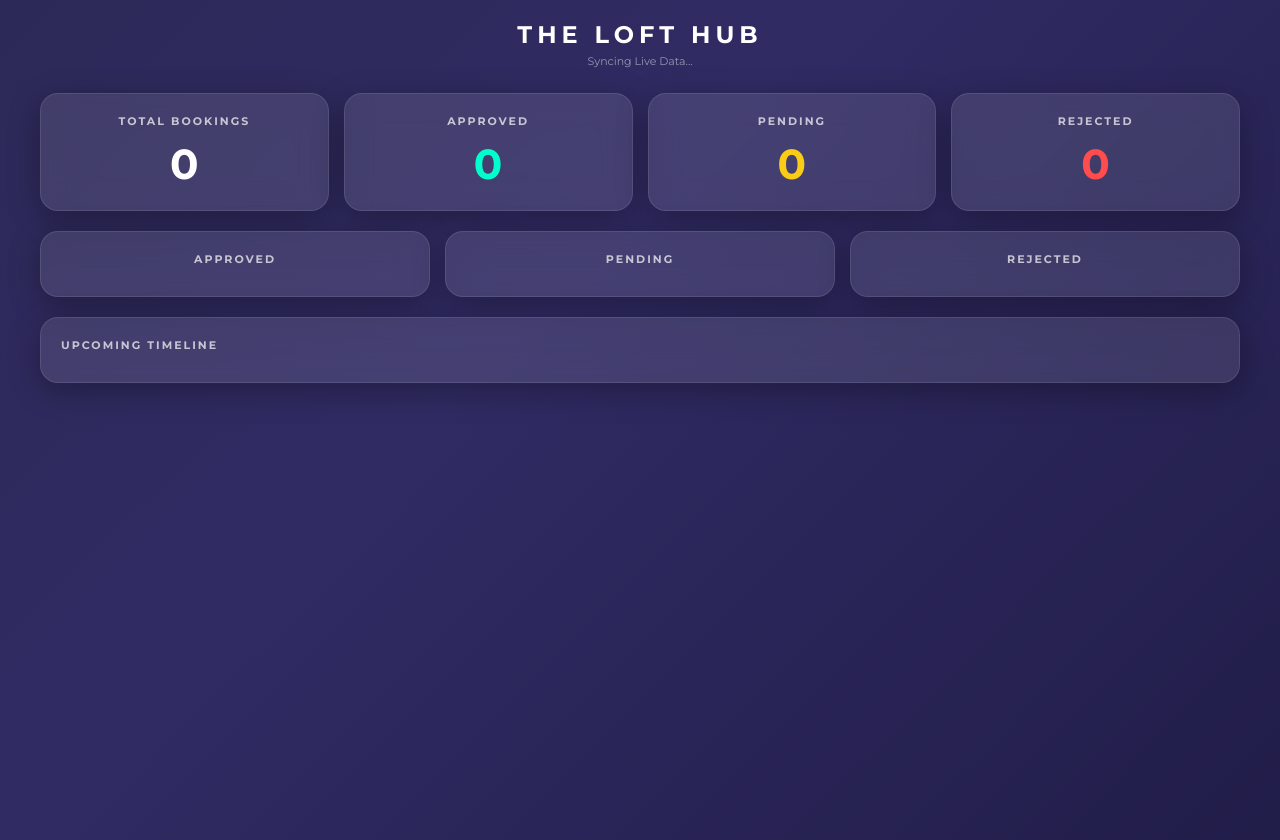
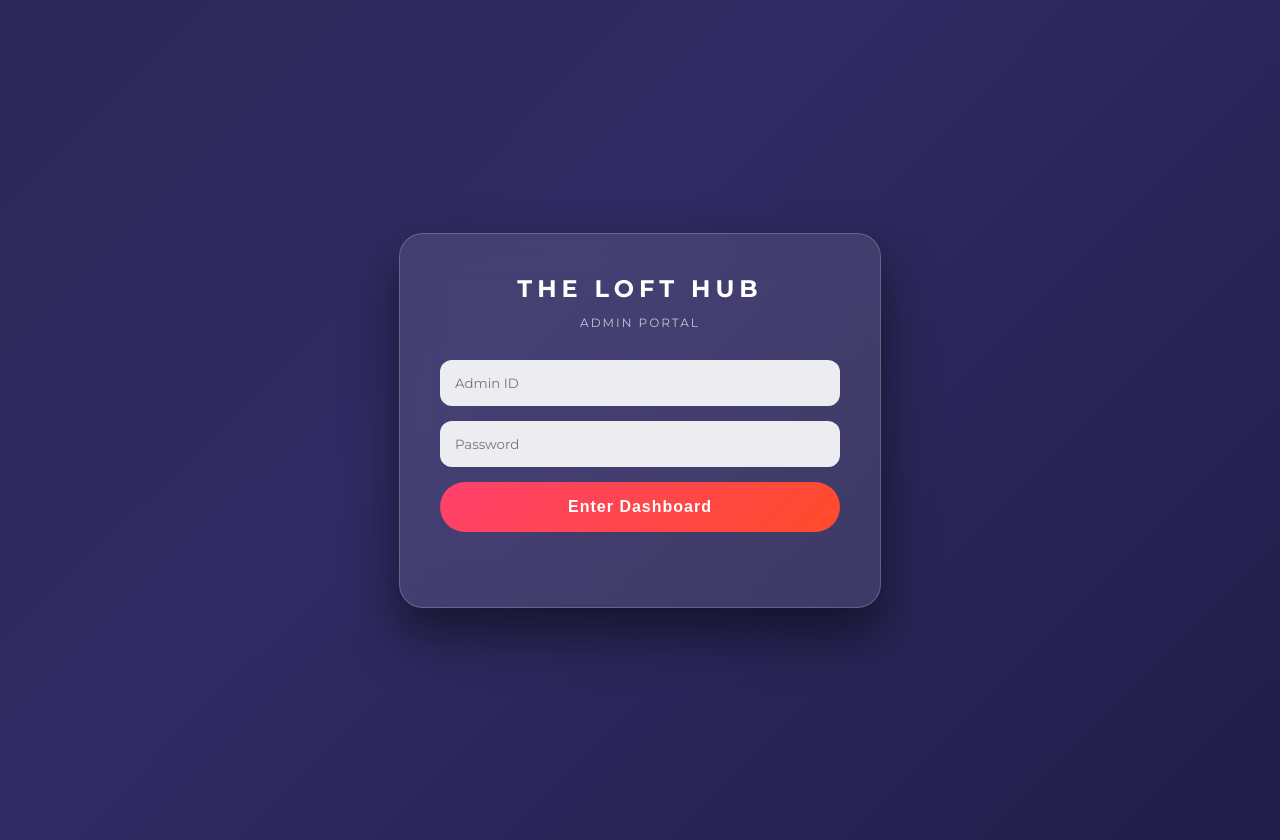
Before and after one commit to Harikrishnan-06/loft-insight, a plain HTML site: page index.html in a window 1280 px wide. Drawn offline with Linux system fonts and the light colour scheme; no server answers.

Commit message:
Update index.html

```diff
--- a/index.html
+++ b/index.html
@@ -3,18 +3,21 @@
 <head>
 <meta charset="UTF-8">
 <meta name="viewport" content="width=device-width, initial-scale=1.0">
-<title>THE LOFT HUB | Insights Dashboard</title>
+<title>THE LOFT HUB | Admin Login</title>
 
 <style>
 @import url('https://fonts.googleapis.com/css2?family=Montserrat:wght@300;400;600;700&display=swap');
 
 body {
   font-family: 'Montserrat', sans-serif;
+  /* Matching the fancy animated background */
   background: linear-gradient(-45deg, #0f0c29, #302b63, #24243e, #4a1942);
   background-size: 400% 400%;
   animation: gradientBG 15s ease infinite;
   min-height: 100vh;
-  color: white;
+  display: flex;
+  align-items: center;
+  justify-content: center;
   margin: 0;
   padding: 20px;
 }
@@ -25,183 +28,151 @@ body {
   100% { background-position: 0% 50%; }
 }
 
-header { text-align: center; margin-bottom: 25px; }
-header h2 { letter-spacing: 5px; font-weight: 700; text-transform: uppercase; margin: 0; }
-#lastUpdate { font-size: 11px; opacity: 0.5; margin-top: 5px; }
-
-.dashboard { max-width: 1200px; margin: 0 auto; }
-
-/* Grid for 4 clean stat cards */
-.stats-grid {
-  display: grid;
-  grid-template-columns: repeat(4, 1fr);
-  gap: 15px;
-  margin-bottom: 20px;
+.login-card {
+  background: rgba(255, 255, 255, 0.1);
+  backdrop-filter: blur(20px);
+  -webkit-backdrop-filter: blur(20px);
+  border: 1px solid rgba(255, 255, 255, 0.2);
+  padding: 40px;
+  width: 100%;
+  max-width: 400px;
+  border-radius: 24px;
+  color: #fff;
+  text-align: center;
+  box-shadow: 0 25px 50px rgba(0,0,0,0.5);
 }
 
-@media (max-width: 768px) {
-  .stats-grid { grid-template-columns: repeat(2, 1fr); }
+.brand h1 {
+  margin: 0 0 10px 0;
+  letter-spacing: 5px;
+  font-weight: 700;
+  font-size: 24px;
 }
 
-.card {
-  background: rgba(255, 255, 255, 0.1);
-  backdrop-filter: blur(15px);
-  -webkit-backdrop-filter: blur(15px);
-  border: 1px solid rgba(255, 255, 255, 0.1);
-  padding: 20px;
-  border-radius: 18px;
-  box-shadow: 0 8px 32px rgba(0, 0, 0, 0.3);
-  text-align: center;
+.brand p {
+  font-size: 12px;
+  opacity: 0.7;
+  letter-spacing: 2px;
+  text-transform: uppercase;
+  margin-bottom: 30px;
 }
 
-.card h3 {
-  margin: 0 0 10px 0;
-  font-size: 11px;
-  text-transform: uppercase;
-  letter-spacing: 2px;
-  opacity: 0.7;
+input {
+  width: 100%;
+  padding: 15px;
+  margin-bottom: 15px;
+  border-radius: 12px;
+  border: none;
+  outline: none;
+  background: rgba(255, 255, 255, 0.9);
+  color: #333;
+  font-family: inherit;
+  box-sizing: border-box;
 }
 
-.count { font-size: 42px; font-weight: 700; }
-#total { color: #fff; }
-#approved { color: #00ffcc; }
-#pending { color: #facc15; }
-#rejected { color: #ff4d4d; }
-
-/* List Sections */
-.list-grid {
-  display: grid;
-  grid-template-columns: repeat(3, 1fr);
-  gap: 15px;
-  margin-bottom: 20px;
+button {
+  width: 100%;
+  padding: 16px;
+  border: none;
+  border-radius: 35px;
+  font-size: 16px;
+  font-weight: 700;
+  background: linear-gradient(135deg, #ff416c, #ff4b2b);
+  color: white;
+  cursor: pointer;
+  transition: all 0.3s ease;
+  letter-spacing: 1px;
 }
 
-@media (max-width: 768px) { .list-grid { grid-template-columns: 1fr; } }
-
-.entry {
-  background: rgba(0, 0, 0, 0.2);
-  padding: 12px;
-  border-radius: 12px;
-  margin-top: 10px;
-  font-size: 13px;
-  text-align: left;
+button:hover {
+  transform: translateY(-3px);
+  box-shadow: 0 10px 20px rgba(255, 75, 43, 0.4);
 }
 
-#approvedList .entry { border-left: 4px solid #00ffcc; }
-#pendingList .entry { border-left: 4px solid #facc15; }
-#rejectedList .entry { border-left: 4px solid #ff4d4d; }
+#errorMsg {
+  color: #ff4d4d;
+  font-size: 13px;
+  margin-top: 15px;
+  min-height: 20px;
+}
 
-.timeline-card { text-align: left; }
+/* Hidden Dashboard Menu */
+#adminMenu {
+  display: none;
+}
+
+.menu-btn {
+  background: rgba(255, 255, 255, 0.15);
+  margin-top: 15px;
+  text-decoration: none;
+  color: white;
+  display: block;
+  padding: 15px;
+  border-radius: 12px;
+  font-weight: 600;
+  border: 1px solid rgba(255, 255, 255, 0.1);
+  transition: 0.3s;
+}
+
+.menu-btn:hover {
+  background: rgba(255, 255, 255, 0.3);
+}
 </style>
 </head>
 
 <body>
 
-<header>
-  <h2>THE LOFT HUB</h2>
-  <div id="lastUpdate">Syncing Live Data...</div>
-</header>
-
-<div class="dashboard">
-
-  <div class="stats-grid">
-    <div class="card">
-      <h3>Total Bookings</h3>
-      <div class="count" id="total">0</div>
-    </div>
-
-    <div class="card">
-      <h3>Approved</h3>
-      <div class="count" id="approved">0</div>
-    </div>
-
-    <div class="card">
-      <h3>Pending</h3>
-      <div class="count" id="pending">0</div>
-    </div>
-
-    <div class="card">
-      <h3>Rejected</h3>
-      <div class="count" id="rejected">0</div>
-    </div>
+<div class="login-card">
+  <div class="brand">
+    <h1>THE LOFT HUB</h1>
+    <p>Admin Portal</p>
   </div>
 
-  <div class="list-grid">
-    <div class="card">
-      <h3>Approved</h3>
-      <div id="approvedList"></div>
-    </div>
-    <div class="card">
-      <h3>Pending</h3>
-      <div id="pendingList"></div>
-    </div>
-    <div class="card">
-      <h3>Rejected</h3>
-      <div id="rejectedList"></div>
-    </div>
+  <div id="loginForm">
+    <input type="text" id="adminID" placeholder="Admin ID">
+    <input type="password" id="adminPass" placeholder="Password">
+    <button onclick="checkLogin()">Enter Dashboard</button>
+    <div id="errorMsg"></div>
   </div>
 
-  <div class="card timeline-card">
-    <h3>Upcoming Timeline</h3>
-    <div id="upcoming" style="font-size: 14px; line-height: 1.8;"></div>
+  <div id="adminMenu">
+    <h3 style="color: #00ffcc;">Access Granted</h3>
+    <p style="margin-bottom: 20px;">Welcome back, Administrator.</p>
+
+    <a href="staff.html" class="menu-btn">Booking Management</a>
+    <a href="insights.html" class="menu-btn">Business Insights</a>
+
+    <button onclick="location.reload()" style="background:none; border:1px solid rgba(255,255,255,0.3); margin-top:20px; font-size:12px;">Logout</button>
   </div>
-
 </div>
 
-<script type="module">
-import { initializeApp } from "https://www.gstatic.com/firebasejs/12.6.0/firebase-app.js";
-import { getFirestore, collection, onSnapshot } from "https://www.gstatic.com/firebasejs/12.6.0/firebase-firestore.js";
+<script>
+function checkLogin() {
+    const idInput = document.getElementById('adminID').value;
+    const passInput = document.getElementById('adminPass').value;
+    const errorMsg = document.getElementById('errorMsg');
 
-const firebaseConfig = {
-  apiKey: "AIzaSyCHzOsZpSWN7fwEXALbPzPsknjROPp5Bf4",
-  authDomain: "the-loft-hub.firebaseapp.com",
-  projectId: "the-loft-hub",
-  storageBucket: "the-loft-hub.firebasestorage.app",
-  messagingSenderId: "720306031954",
-  appId: "1:720306031954:web:1f242a6e1531fe58587e8b"
-};
+    // Credentials provided by you
+    const validID = "lofthub@login.info";
+    const validPass = "Bookingspace";
 
-const app = initializeApp(firebaseConfig);
-const db = getFirestore(app);
+    if (idInput === validID && passInput === validPass) {
+        document.getElementById('loginForm').style.display = 'none';
+        document.getElementById('adminMenu').style.display = 'block';
+    } else {
+        errorMsg.innerText = "❌ Invalid Credentials. Access Denied.";
+        // Clear password field for retry
+        document.getElementById('adminPass').value = "";
+    }
+}
 
-onSnapshot(collection(db,"bookings"), snap => {
-  let T=0, A=0, P=0, R=0;
-
-  approvedList.innerHTML="";
-  pendingList.innerHTML="";
-  rejectedList.innerHTML="";
-  upcoming.innerHTML="";
-
-  const upcomingEvents=[];
-
-  snap.forEach(d => {
-    const b = d.data();
-    T++;
-
-    const block = `
-      <div class="entry">
-        <b>${b.name}</b><br>
-        ${b.eventType}<br>
-        <small style="opacity:0.6">${b.date}</small>
-      </div>`;
-
-    if(b.status==="Approved") { A++; approvedList.innerHTML+=block; upcomingEvents.push(b); }
-    else if(b.status==="Pending") { P++; pendingList.innerHTML+=block; }
-    else if(b.status==="Rejected") { R++; rejectedList.innerHTML+=block; }
-  });
-
-  document.getElementById("total").innerText=T;
-  document.getElementById("approved").innerText=A;
-  document.getElementById("pending").innerText=P;
-  document.getElementById("rejected").innerText=R;
-
-  // Sorting and showing upcoming events
-  upcomingEvents.sort((a,b)=>new Date(a.date)-new Date(b.date)).slice(0, 8).forEach(e=>{
-    upcoming.innerHTML+=`<div>📅 <b>${e.date}</b> — ${e.name} (${e.eventType})</div>`;
-  });
-
-  document.getElementById("lastUpdate").innerText = "Data Synced: " + new Date().toLocaleTimeString();
+// Allow "Enter" key to trigger login
+document.addEventListener('keypress', function (e) {
+    if (e.key === 'Enter') {
+        checkLogin();
+    }
 });
 </script>
+
 </body>
 </html>
```
